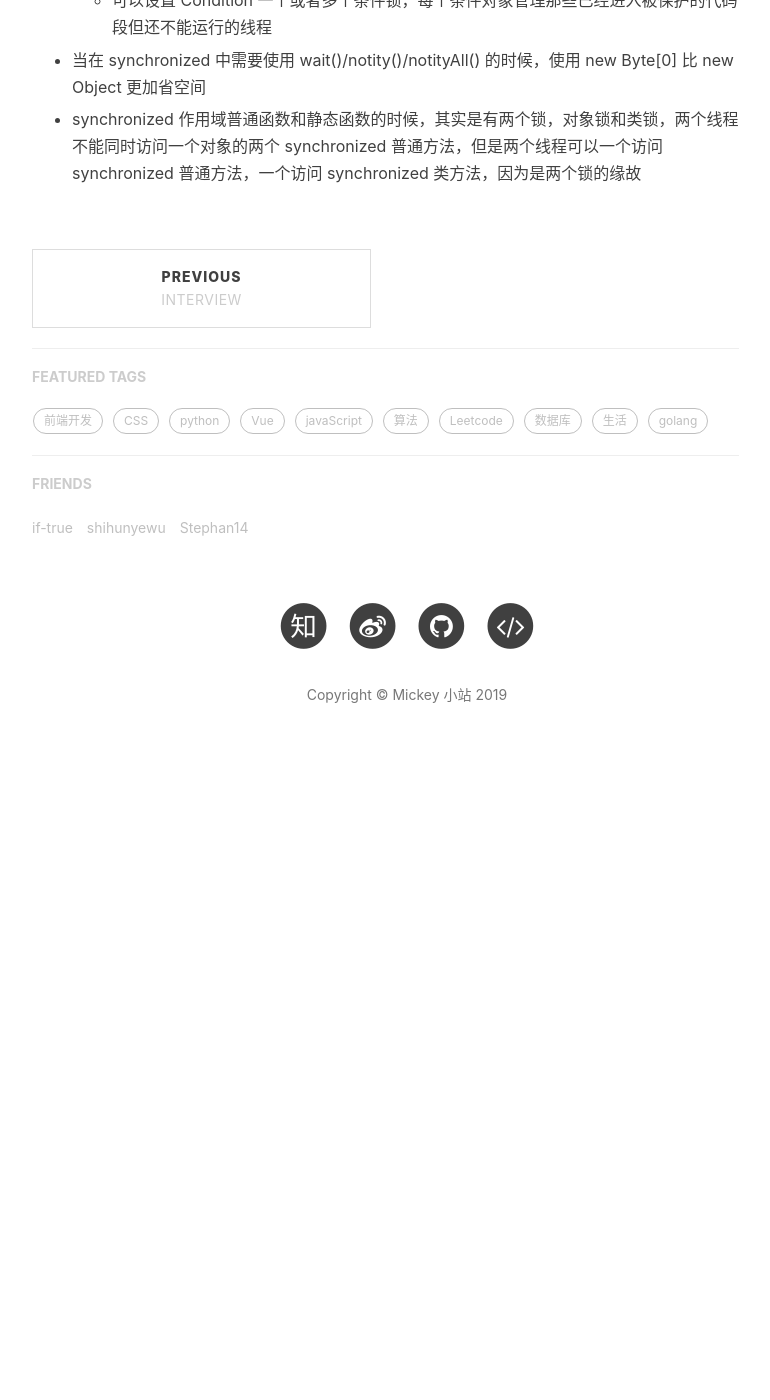
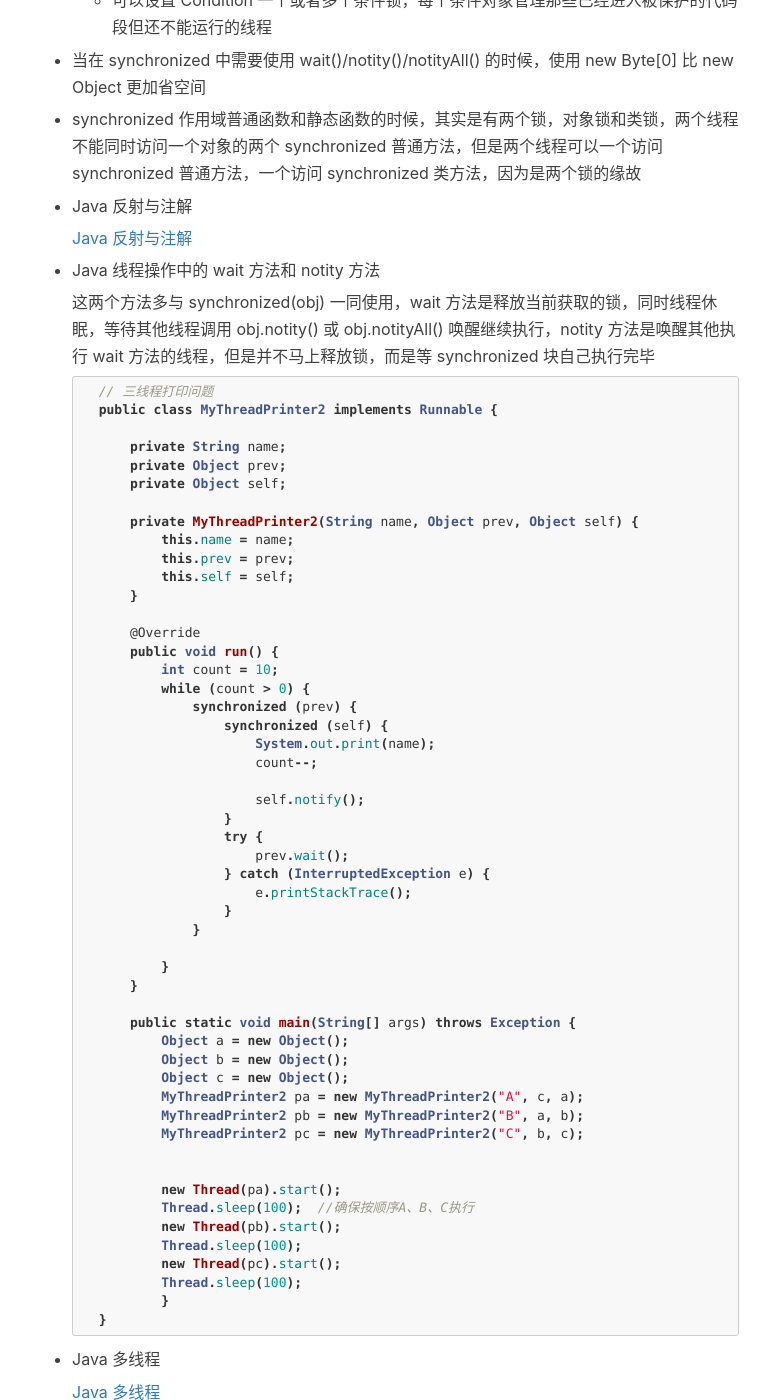
Before and after one commit to mickey0524/mickey0524.github.io, a Jekyll site: the page built from _posts/2019-03-21-begin-java.md, in a window 1280 px wide and 1400 px high, scrolled down 2273 px. Shown: the whole window, without its empty margins (233-1003 px from the left). Built offline with Jekyll 4.4.1, drawn with Linux system fonts in a browser that asks for light colours; nearby versions of some CDN libraries; comment, search, counter and statistics services are not loaded; before the commit the page ends 3045 px from its top, so only the background shows below that.

Commit message:
feat(java): update java

````diff
--- a/_posts/2019-03-21-begin-java.md
+++ b/_posts/2019-03-21-begin-java.md
@@ -107,3 +107,69 @@ tags:
 * 当在 synchronized 中需要使用 wait()/notity()/notityAll() 的时候，使用 new Byte[0] 比 new Object 更加省空间
 
 * synchronized 作用域普通函数和静态函数的时候，其实是有两个锁，对象锁和类锁，两个线程不能同时访问一个对象的两个 synchronized 普通方法，但是两个线程可以一个访问 synchronized 普通方法，一个访问 synchronized 类方法，因为是两个锁的缘故
+
+* Java 反射与注解
+
+	[Java 反射与注解](https://www.cnblogs.com/xiashengwang/p/8942252.html)
+
+* Java 线程操作中的 wait 方法和 notity 方法
+
+	这两个方法多与 synchronized(obj) 一同使用，wait 方法是释放当前获取的锁，同时线程休眠，等待其他线程调用 obj.notity() 或 obj.notityAll() 唤醒继续执行，notity 方法是唤醒其他执行 wait 方法的线程，但是并不马上释放锁，而是等 synchronized 块自己执行完毕
+
+	```java
+	// 三线程打印问题
+	public class MyThreadPrinter2 implements Runnable {
+
+	    private String name;
+	    private Object prev;
+	    private Object self;
+
+	    private MyThreadPrinter2(String name, Object prev, Object self) {
+	        this.name = name;
+	        this.prev = prev;
+	        this.self = self;
+	    }
+
+	    @Override
+	    public void run() {
+	        int count = 10;
+	        while (count > 0) {
+	            synchronized (prev) {
+	                synchronized (self) {
+	                    System.out.print(name);
+	                    count--;
+
+	                    self.notify();
+	                }
+	                try {
+	                    prev.wait();
+	                } catch (InterruptedException e) {
+	                    e.printStackTrace();
+	                }
+	            }
+
+	        }
+	    }
+
+	    public static void main(String[] args) throws Exception {
+	        Object a = new Object();
+	        Object b = new Object();
+	        Object c = new Object();
+	        MyThreadPrinter2 pa = new MyThreadPrinter2("A", c, a);
+	        MyThreadPrinter2 pb = new MyThreadPrinter2("B", a, b);
+	        MyThreadPrinter2 pc = new MyThreadPrinter2("C", b, c);
+
+
+	        new Thread(pa).start();
+	        Thread.sleep(100);  //确保按顺序A、B、C执行
+	        new Thread(pb).start();
+	        Thread.sleep(100);
+	        new Thread(pc).start();
+	        Thread.sleep(100);
+	        }
+	}
+	```
+
+* Java 多线程
+
+	[Java 多线程](https://blog.csdn.net/evankaka/article/details/44153709)
````
